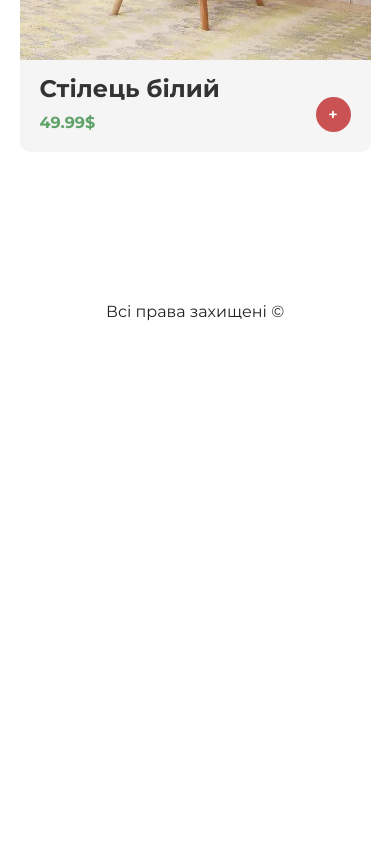
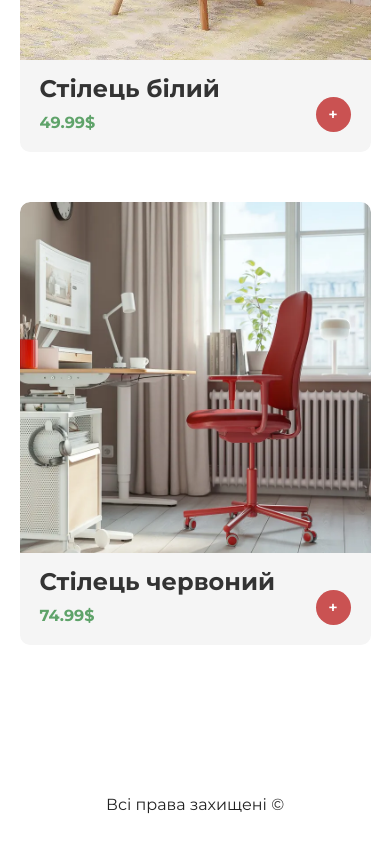
Before and after one commit to Artem-panch/Diplom1, a React (Create React App) app in the folder frontend/: page / in a window 390 px wide. Shown: the part 3126-3970 px from the top of the page. Before the commit the page ends 3477 px from the top, so only its background shows below. Built offline with nearby package versions, Linux system fonts and the light colour scheme.

Commit message:
add a red-chair

```diff
--- a/frontend/src/App.js
+++ b/frontend/src/App.js
@@ -52,6 +52,14 @@ class App extends React.Component {
           desc: `Стильний білий стілець із ергономічним сидінням і міцними дерев'яними ніжками ідеально підходить для сучасних інтер'єрів. Завдяки поєднанню металевих елементів і натурального дерева він є надійним і довговічним. Матеріал сидіння – екошкіра, каркас – дерево та метал. Країна виробника – Китай`,
           category: 'chairs',
           price: '49.99'
+        },
+        {
+          id:6,
+          title: 'Стілець червоний',
+          img: 'red-chair.jpeg',
+          desc: `Сучасний офісний стілець з яскравим дизайном ідеально доповнить робочий простір завдяки своєму стильному вигляду та функціональності. Ергономічне сидіння забезпечує комфорт навіть під час тривалого використання, а висока спинка підтримує правильну поставу. Модель оснащена зручними підлокітниками та регульованою висотою, що дозволяє легко адаптувати стілець під індивідуальні потреби. Стійка металева основа з п’ятьма коліщатками гарантує мобільність та стабільність. Матеріал оббивки — високоякісна екошкіра, каркас — метал. Країна виробника — Китай.`,
+          category: 'chairs',
+          price: '74.99'
         }
       ],
       showFullItem: false,
--- a/frontend/src/components/Items.js
+++ b/frontend/src/components/Items.js
@@ -6,7 +6,8 @@ export class Items extends Component {
     return (
       <main>
         {this.props.items.map(el =>(
-            <Item onShowItem={this.props.onShowItem} key={el.id} item={el} onAdd={this.props.onAdd}/>
+            <Item onShowItem={this.props.onShowItem}
+            key={el.id} item={el} onAdd={this.props.onAdd}/>
         ))}
       </main>
     )
--- a/frontend/src/index.css
+++ b/frontend/src/index.css
@@ -13,8 +13,11 @@ body{
 }
 
 .wrapper{
-    width: 1280px;
     margin: 50px auto;
+    max-width: 1280px;
+    width: 100%;
+    padding: 0 50px;
+    box-sizing: border-box;
 }
 
 header{position: relative;}
@@ -461,6 +464,7 @@ footer {
     .wrapper {
         width: 90%;
         margin: 30px auto;
+        padding: 0;
     }
 
     main .item {
@@ -497,7 +501,10 @@ footer {
         display: block;
         margin: 8px 0;
     }
-
+    header .shop-cart{
+        width: 370px;
+        top:160px;
+    }
     header .shop-cart-button {
         float: none;
         display: inline-block;
```
Also changed, not shown: frontend/public/img/red-chair.jpeg (added).
